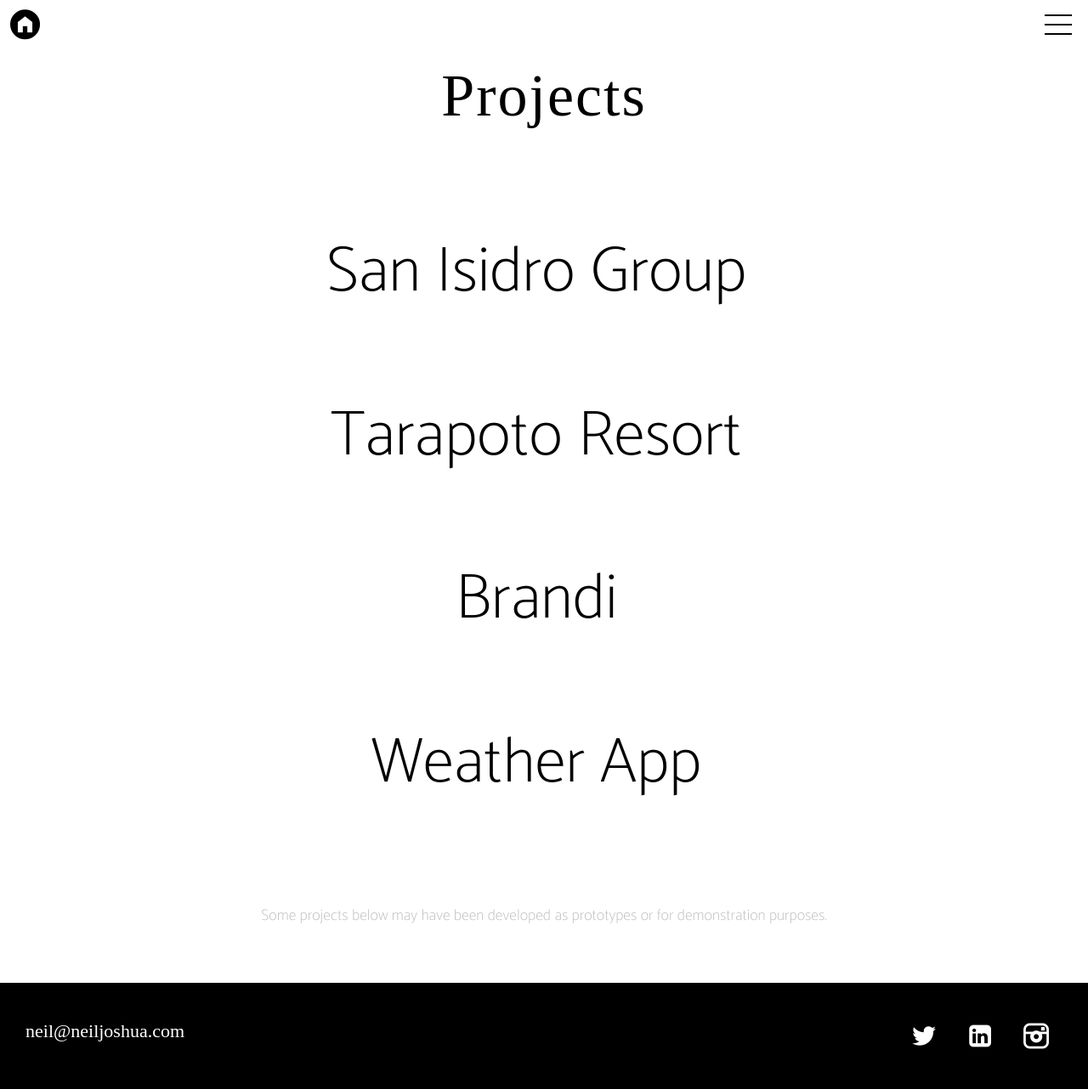
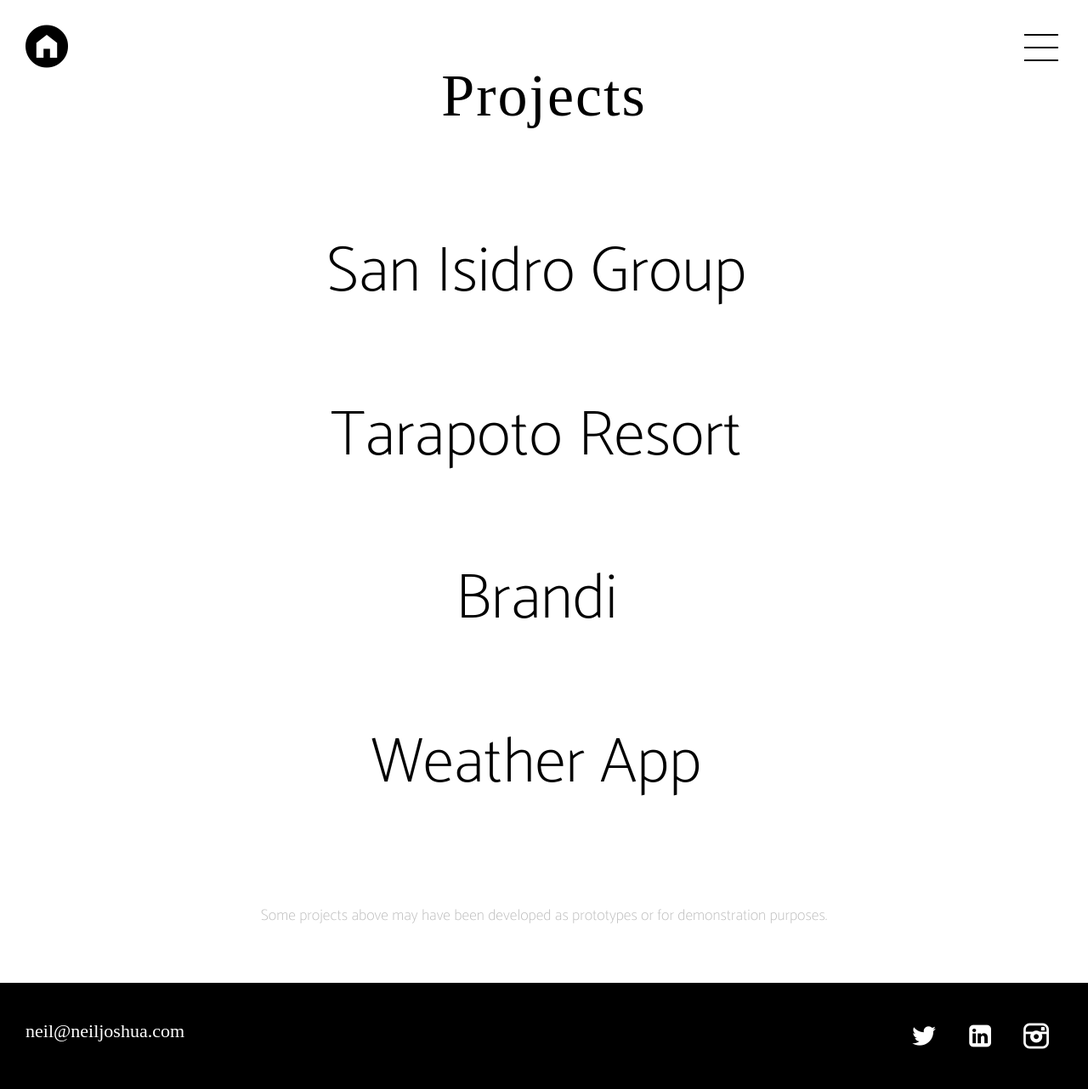
Before and after one commit to neiljoshua/nm, a PHP site: page /projects/index.php in a window 1280 px wide. Shown: the whole page at 85% size. Run offline with PHP 8.4, Linux system fonts and the light colour scheme; some web fonts are replaced.

Commit message:
Clean up

```diff
--- a/projects/index.php
+++ b/projects/index.php
@@ -33,7 +33,7 @@
 	</li>
 </ul>
 
-<p class="projects__copy"> Some projects below may have been developed as prototypes or for demonstration purposes.</p>
+<p class="projects__copy"> Some projects above may have been developed as prototypes or for demonstration purposes.</p>
 
 <footer class="footer">
 <?php
--- a/src/css/styles.css
+++ b/src/css/styles.css
@@ -258,7 +258,7 @@ button:hover {
   display: block;
   position: fixed;
   top: 10px;
-  right: 5px;
+  right: 10px;
   overflow: hidden;
   margin: 0;
   padding: 0;
@@ -272,31 +272,43 @@ button:hover {
   border: none;
   cursor: pointer;
   text-align: center;
-  background-color: transparent;
+  background: none;
   z-index: 100;
-  transition: background 0.3s;
+  -webkit-transition: background 0.3s ease-in-out 0s;
+  -ms-transition: background 0.3s ease-in-out 0s;
+  transition: background 0.3s ease-in-out 0s;
 }
 @media (min-width: 601px) {
   /* line 10, ../sass/hamburger.scss */
   .c-hamburger {
-    right: 15px;
+    top: 20px;
+    right: 20px;
   }
 }
-/* line 34, ../sass/hamburger.scss */
+@media (min-width: 769px) {
+  /* line 10, ../sass/hamburger.scss */
+  .c-hamburger {
+    top: 30px;
+    right: 30px;
+    width: 50px;
+    height: 50px;
+  }
+}
+/* line 41, ../sass/hamburger.scss */
 .c-hamburger:focus {
   outline: none;
 }
-/* line 38, ../sass/hamburger.scss */
+/* line 45, ../sass/hamburger.scss */
 .c-hamburger span {
   display: block;
   position: absolute;
-  top: 18px;
-  left: 4px;
-  right: 4px;
+  top: 20px;
+  left: 5px;
+  right: 5px;
   height: 2px;
   background: #000;
 }
-/* line 46, ../sass/hamburger.scss */
+/* line 53, ../sass/hamburger.scss */
 .c-hamburger span::before, .c-hamburger span::after {
   position: absolute;
   display: block;
@@ -306,57 +318,72 @@ button:hover {
   background: #000;
   content: "";
 }
-/* line 55, ../sass/hamburger.scss */
+/* line 62, ../sass/hamburger.scss */
 .c-hamburger span::before {
-  top: -11px;
+  top: -10px;
 }
-/* line 58, ../sass/hamburger.scss */
+/* line 65, ../sass/hamburger.scss */
 .c-hamburger span::after {
-  bottom: -11px;
+  bottom: -10px;
 }
-/* line 64, ../sass/hamburger.scss */
+@media (min-width: 769px) {
+  /* line 45, ../sass/hamburger.scss */
+  .c-hamburger span {
+    top: 25px;
+  }
+  /* line 70, ../sass/hamburger.scss */
+  .c-hamburger span::before {
+    top: -15px;
+  }
+  /* line 73, ../sass/hamburger.scss */
+  .c-hamburger span::after {
+    bottom: -15px;
+  }
+}
+/* line 80, ../sass/hamburger.scss */
 .c-hamburger.white-burger span {
   background: #fff;
 }
-/* line 66, ../sass/hamburger.scss */
+/* line 82, ../sass/hamburger.scss */
 .c-hamburger.white-burger span::before, .c-hamburger.white-burger span::after {
   background: #fff;
 }
 
-/* line 74, ../sass/hamburger.scss */
+/* line 90, ../sass/hamburger.scss */
 .c-hamburger--rot span {
-  transition: all 0.6s;
+  -webkit-transition: all 0.6s ease-in-out 0s;
+  -ms-transition: all 0.6s ease-in-out 0s;
+  transition: all 0.6s ease-in-out 0s;
 }
-/* line 78, ../sass/hamburger.scss */
+/* line 94, ../sass/hamburger.scss */
 .c-hamburger--rot span::before {
   transition-property: top, transform;
 }
-/* line 82, ../sass/hamburger.scss */
+/* line 98, ../sass/hamburger.scss */
 .c-hamburger--rot span::after {
   transition-property: bottom, transform;
 }
 
-/* active state, i.e. menu open */
-/* line 89, ../sass/hamburger.scss */
+/* line 105, ../sass/hamburger.scss */
 .c-hamburger--rot.is-active {
   background-color: #fff;
 }
-/* line 91, ../sass/hamburger.scss */
+/* line 107, ../sass/hamburger.scss */
 .c-hamburger--rot.is-active span {
   background-color: #fff;
 }
-/* line 93, ../sass/hamburger.scss */
+/* line 109, ../sass/hamburger.scss */
 .c-hamburger--rot.is-active span::before, .c-hamburger--rot.is-active span::after {
   background-color: #000;
 }
-/* line 96, ../sass/hamburger.scss */
+/* line 112, ../sass/hamburger.scss */
 .c-hamburger--rot.is-active span::before {
   top: 0;
   -webkit-transform: rotate(45deg);
   -ms-transform: rotate(45deg);
   transform: rotate(45deg);
 }
-/* line 101, ../sass/hamburger.scss */
+/* line 117, ../sass/hamburger.scss */
 .c-hamburger--rot.is-active span::after {
   bottom: 0;
   -webkit-transform: rotate(-45deg);
@@ -507,47 +556,54 @@ button:hover {
 /* line 15, ../sass/home.scss */
 .logo {
   position: fixed;
+  display: block;
+  width: 50px;
+  height: 50px;
   top: 10px;
-  left: 3px;
-  z-index: 90;
+  left: 10px;
+  font-size: 40px;
   text-decoration: none;
   cursor: pointer;
+  color: #000;
+  line-height: 50px;
+  z-index: 90;
 }
 @media (min-width: 601px) {
   /* line 15, ../sass/home.scss */
   .logo {
-    left: 5px;
+    top: 20px;
+    left: 20px;
   }
 }
-/* line 25, ../sass/home.scss */
-.logo__icon {
-  display: block;
-  font-size: 35px;
-  color: #000;
-  height: 40px;
-  line-height: 40px;
+@media (min-width: 769px) {
+  /* line 15, ../sass/home.scss */
+  .logo {
+    font-size: 50px;
+    top: 30px;
+    left: 30px;
+  }
 }
-/* line 31, ../sass/home.scss */
-.logo__icon::before, .logo__icon::after {
-  margin-right: 0;
-  margin-left: 0;
+/* line 37, ../sass/home.scss */
+.logo::before {
+  margin-right: 0 !important;
+  margin-left: 0 !important;
 }
 
-/* line 39, ../sass/home.scss */
-.logo--white .logo__icon {
+/* line 43, ../sass/home.scss */
+.logo--white {
   color: #fff;
 }
 
-/* line 44, ../sass/home.scss */
+/* line 47, ../sass/home.scss */
 .hidden {
   display: none;
 }
 
-/* line 48, ../sass/home.scss */
+/* line 51, ../sass/home.scss */
 .home-hero {
   display: block;
   width: 100vw;
-  height: 40vh;
+  height: 35vh;
   color: #fff;
   text-align: center;
   -webkit-animation: show-elemet 0.7s ease-in;
--- a/src/includes/header.php
+++ b/src/includes/header.php
@@ -20,8 +20,7 @@
 
 		<div class="wrapper">
 			<header>
-				<a class="logo <?php if ( $thisPage=="index" ) echo "logo--white"; ?>" href="/" >
-					<i class="logo__icon icon-home-circled"></i>
+				<a class="logo <?php if ( $thisPage=="index" ) echo "logo--white"; ?> icon-home-circled" href="/" >
 				</a>
 				<a  href="#" class="c-hamburger <?php if ($thisPage=="index") echo "white-burger"; ?> c-hamburger--rot"  > 	<span></span>
 				</a>
--- a/src/includes/navigation.php
+++ b/src/includes/navigation.php
@@ -2,13 +2,13 @@
 <div class="menu">
 
 <ul class="menu__list">
-	<li class="menu__item" <?php if ($thisPage=="projects") echo " id=\"currentpage\""; ?>>
+	<li class="menu__item" <?php if ($thisPage=="Projects") echo " id=\"currentpage\""; ?>>
 		<a class="menu__link" href="/projects">Projects</a>
 	</li>
-	<li class="menu__item" <?php if ($thisPage=="about") echo " id=\"currentpage\""; ?>>
+	<li class="menu__item" <?php if ($thisPage=="About") echo " id=\"currentpage\""; ?>>
 		<a class="menu__link" href="/about">About</a>
 	</li>
-	<li class="menu__item"<?php if ($thisPage=="contact") echo " id=\"currentpage\""; ?>>
+	<li class="menu__item"<?php if ($thisPage=="Contact") echo " id=\"currentpage\""; ?>>
 		<a class="menu__link" href="/contact">Contact</a>
 	</li>
 </ul>
--- a/src/sass/about.scss
+++ b/src/sass/about.scss
@@ -24,7 +24,7 @@
 	}
 
 	&__link {
-		color: $black;
+		color: $green;
 		text-decoration: underline;
 	}
 }
--- a/src/sass/footer.scss
+++ b/src/sass/footer.scss
@@ -37,8 +37,10 @@
 	    display: block;
 	    font-size: 30px;
 	    color: $white;
+	    @include prefix(transition, color 0.6s linear, webkit ms );
 	    &:hover {
 	      color: $green;
+	      @include prefix(transition, color 0.6s linear, webkit ms );
     	}
   	}
   }
--- a/src/sass/hamburger.scss
+++ b/src/sass/hamburger.scss
@@ -11,10 +11,7 @@
   display: block;
   position: fixed;
   top: 10px;
-  right:5px;
-  @include media-min-width(mobile) {
-    right:15px;
-  }
+  right:10px;
   overflow: hidden;
   margin: 0;
   padding: 0;
@@ -28,9 +25,19 @@
   border: none;
   cursor: pointer;
   text-align: center;
-  background-color: transparent;
+  background: none;
   z-index: 100;
-  transition: background 0.3s;
+  @include prefix(transition, background 0.3s ease-in-out 0s, webkit ms );
+  @include media-min-width(mobile) {
+  	top: 20px;
+  	right: 20px;
+  }
+  @include media-min-width(tablet) {
+    top: 30px;
+    right: 30px;
+    width: 50px;
+  	height: 50px;
+  }
   &:focus {
     outline: none;
   }
@@ -38,9 +45,9 @@
   span {
     display: block;
     position: absolute;
-    top: 18px;
-    left: 4px;
-    right: 4px;
+    top: 20px;
+    left: 5px;
+    right: 5px;
     height: 2px;
     background: $black;
     &::before, &::after{
@@ -53,10 +60,19 @@
       content: "";
     }
     &::before {
-      top: -11px;
+      top: -10px;
     }
     &::after{
-      bottom: -11px;
+      bottom: -10px;
+    }
+    @include media-min-width(tablet) {
+    	top: 25px;
+    	&::before {
+	      top: -15px;
+	    }
+	    &::after{
+	      bottom: -15px;
+	    }
     }
   }
 
@@ -72,7 +88,7 @@
 
 .c-hamburger--rot {
   span {
-    transition: all 0.6s;
+  	@include prefix(transition, all 0.6s ease-in-out 0s, webkit ms );
     &::before, &::after{
     }
     &::before{
@@ -85,7 +101,7 @@
     }
   }
 }
-/* active state, i.e. menu open */
+
 .c-hamburger--rot.is-active {
   background-color: $white;
   span {
--- a/src/sass/home.scss
+++ b/src/sass/home.scss
@@ -14,31 +14,34 @@
 
 .logo {
 	position: fixed;
+	display: block;
+	width: 50px;
+	height: 50px;
 	top: 10px;
-	left:3px;
-	z-index: 90;
+	left:10px;
+	font-size: 40px;
 	text-decoration: none;
 	cursor: pointer;
+	color: $black;
+	line-height: 50px;
+	z-index: 90;
 	@include media-min-width(mobile) {
-		left:5px;
+		top: 20px;
+		left: 20px;
 	}
-	&__icon {
-			display: block;
-			font-size: 35px;
-			color: $black;
-			height: 40px;
-			line-height: 40px;
-			&::before, &::after {
-				margin-right: 0;
-				margin-left: 0;
-			}
+	@include media-min-width(tablet) {
+		font-size: 50px;
+		top: 30px;
+		left:30px;
+	}
+	&::before {
+		margin-right: 0 !important;
+		margin-left: 0 !important;
 	}
 }
 
 .logo--white {
-	.logo__icon {
 	 color: $white;
-	}
 }
 
 .hidden {
@@ -48,7 +51,7 @@
 .home-hero {
 	display: block;
 	width: 100vw;
-	height: 40vh;
+	height: 35vh;
 	color: $white;
 	text-align: center;
 	@include animation('show-elemet 0.7s ease-in');
@@ -77,14 +80,12 @@
 			font-size: 70px;
 		}
 	}
-
 	&__copy {
 		font-size: 25px;
 		@include media-min-width (mobile) {
 			font-size: 40px;
 		}
 	}
-
 	&__title,
 	&__copy {
 		color: $white;
--- a/src/sass/navigation.scss
+++ b/src/sass/navigation.scss
@@ -2,27 +2,34 @@
   position: fixed;
   top: 0;
   right: 0;
+  left: 100%;
   height: 100%;
-  width: 0%;
+  width: 100%;
   background-color: $white;
   opacity: 0;
   z-index: 60;
   @include prefix(box-shadow, -3px 3px 5px 0px rgba(0,0,0,0.33), webkit ms);
-  transition: all 0.7s ease-in-out ;
+  @include prefix(transition, all 0.6s ease-in-out 0s, webkit ms );
   &.menu-active {
-    width: 100%;
+   	left: 0;
+   	width: 100%;
     opacity: 1;
-    transition: all 0.6s ease-in-out ;
+    @include prefix(transition, all 0.6s ease-in-out 0s, webkit ms );
     @include media-min-width(desktop) {
-      width: 30%;
+    	width: 30%;
+      left: 70%;
+      @include prefix(transition, all 0.6s ease-in-out 0s, webkit ms );
     }
   }
   &.menu-active-home {
-    width: 100%;
-    transition: all 0.6s ease-in-out ;
+  	left: 0;
+  	width: 100%;
     opacity: 1;
+    @include prefix(transition, all 0.6s ease-in-out 0s, webkit ms );
     @include media-min-width(desktop) {
+      left: 50%;
       width: 50%;
+      @include prefix(transition, all 0.6s ease-in-out 0s, webkit ms );
     }
   }
   &__list {
@@ -46,28 +53,30 @@
     font-size: 45px;
     letter-spacing: 4px;
     @include media-min-width(mobile) {
-      font-size: 50px;
+      font-size: 40px;
     }
     @include media-min-width(tablet) {
-    	font-size: 55px;
+    	font-size: 45px;
     }
     @include media-min-width(desktop) {
-    	font-size: 60px;
+    	font-size: 50px;
+    	@include prefix(transition, all 0.6s ease-in-out 0s, webkit ms );
 	    &::after {
 		    content: "";
 		    position: absolute;
 		    display: block;
 			  width: 100%;
 			  height: 3px;
-			  bottom: -5px;
+			  bottom: 15px;
 			  left: 0;
 			  background-color: $green;
 			  visibility: hidden;
 			  @include prefix(transform, scaleX(0), webkit ms );
-			 	@include prefix(transition, all 0.3s ease-in-out 0s, webkit ms );
+			 	@include prefix(transition, all 0.4s ease-in-out 0s, webkit ms );
 			}
 			&:hover{
 				color: $green;
+				@include prefix(transition, all 0.4s ease-in-out 0s, webkit ms );
 				&::after {
 				  visibility: visible;
 				  @include prefix(transform, scaleX(1), webkit ms );
@@ -79,11 +88,10 @@
 
 #currentpage {
   .menu__link {
-    font-size: 42px;
-    font-weight: 600;
     color: $green;
-    @include media-min-width(mobile) {
-      font-size: 60px;
-    }
+    &::after {
+		  visibility: visible;
+		  @include prefix(transform, scaleX(1), webkit ms );
+		}
   }
 }
--- a/src/sass/projects.scss
+++ b/src/sass/projects.scss
@@ -4,7 +4,6 @@
   @include media-min-width(tablet) {
     padding-top: 30px;
   }
-
   &__item {
     margin: 30px auto;
     @include media-min-width(mobile) {
@@ -31,14 +30,16 @@
     }
     @include media-min-width(tablet) {
     	font-size: 75px;
+    	@include prefix(transition, all 0.5s linear 0s, webkit ms );
       &:hover{
         color: $green;
+        @include prefix(transition, all 0.5s linear 0s, webkit ms );
         .projects__icon {
           font-size: 40px;
           color: $green;
           visibility: visible;
           padding-left: 10px;
-          transition: all .3s ease-in;
+          @include prefix(transition, all 0.4s linear 0s, webkit ms );
         }
       }
     }
@@ -52,7 +53,7 @@
     font-size: 20px;
     color: $black;
     vertical-align: middle;
-    transition: all .4s ease-in;
+    @include prefix(transition, all 0.6s linear 0s, webkit ms );
   }
 
   &__copy {
--- a/src/sass/single-project.scss
+++ b/src/sass/single-project.scss
@@ -1,5 +1,4 @@
 .project-title {
-
 	margin-top: 50px;
 	&__text {
 		font-size: 50px;
@@ -16,23 +15,24 @@
 	&__link {
 		display: inline-block;
 		margin: 5px 0;
+		padding: 15px 5px;
+		width: 145px;
+    height: 10px;
+    color: $white;
+    line-height: 10px;
+    font-size: 22px;
+    font-family: 'Catamaran-thin';
+    background-color: $silver;
+    @include prefix(transition, background-color 0.6s ease-in-out 0s, webkit ms );
 		@include media-min-width(mobile) {
-		    margin: 0 10px;
+		  margin: 0 10px;
 		}
 		@include media-min-width(tablet) {
 			&:hover {
 				background-color: $black;
+				@include prefix(transition, background-color 0.6s ease-in-out 0s, webkit ms );
 			}
 		}
-	    padding: 15px 5px;
-	    width: 145px;
-	    height: 10px;
-	    color: $white;
-	    line-height: 10px;
-	    font-size: 22px;
-	    font-family: 'Catamaran-thin';
-	    background-color: $silver;
-
 	}
 }
 
```
Also changed, not shown: other parts of src/css/styles.css (+112 -68 lines).
